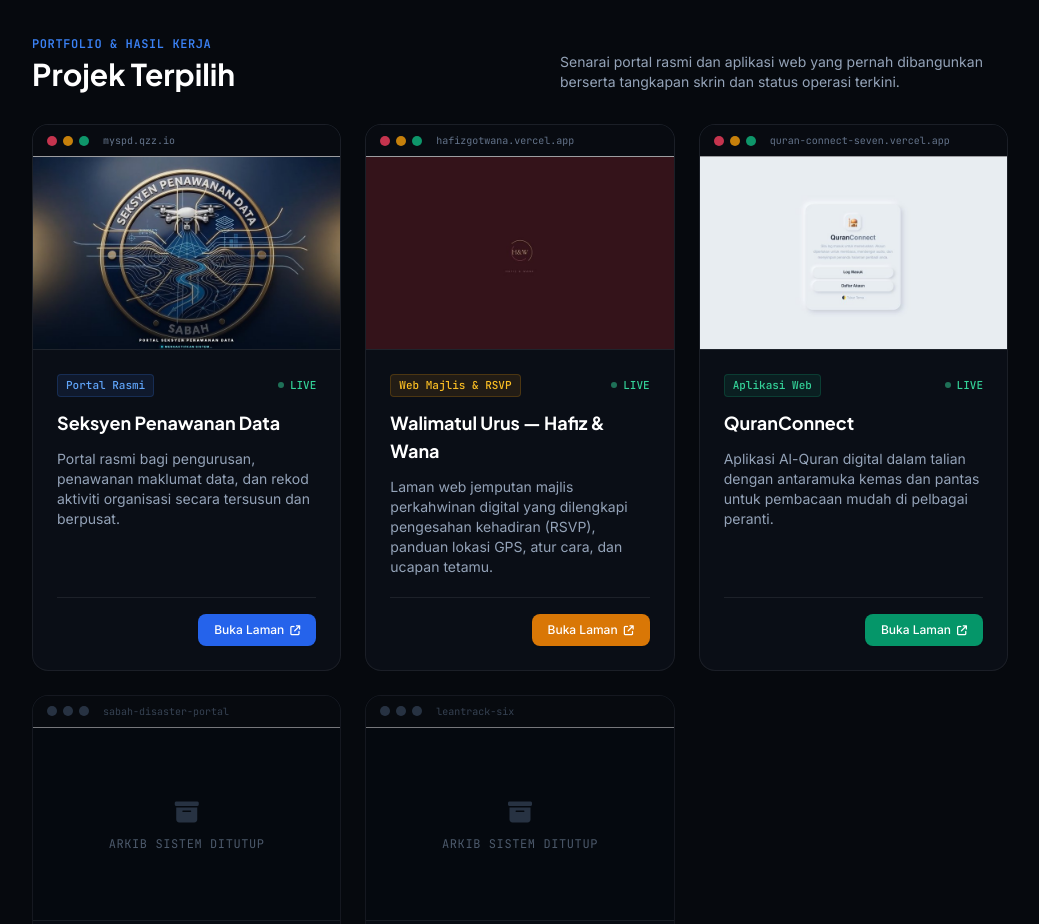
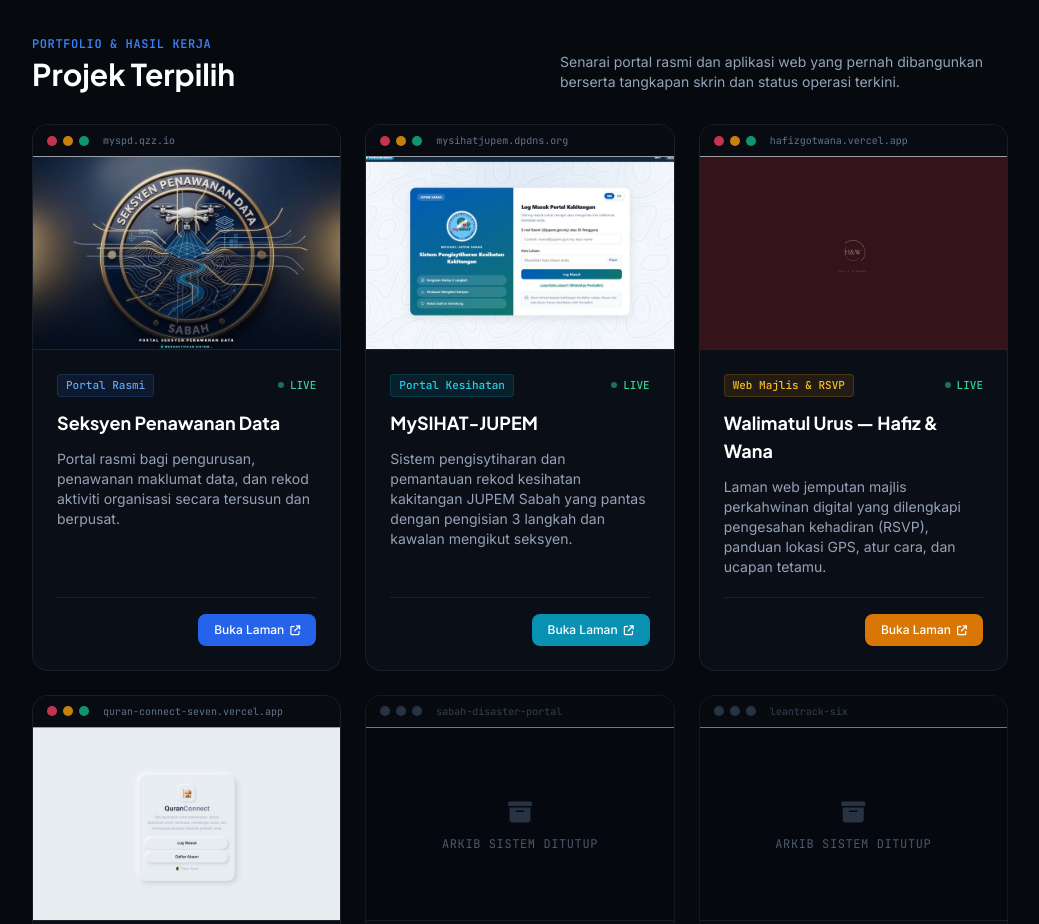
Before and after one commit to Faridexholic92/FaridTasim, a plain HTML site: page index.html in a window 1280 px wide. Shown: the part 860-1784 px from the top of the page, without its empty margins (120-1159 px from the left). Drawn offline with nearby package versions, Linux system fonts and the light colour scheme.

Commit message:
Add MySIHAT-JUPEM project card with live preview to portfolio

```diff
--- a/index.html
+++ b/index.html
@@ -407,6 +407,47 @@
             </div>
             <div class="pt-4 border-t border-surface-border flex items-center justify-end text-xs">
               <a href="https://www.myspd.qzz.io/" target="_blank" rel="noopener noreferrer" class="w-full sm:w-auto inline-flex items-center justify-center gap-1.5 px-4 py-2 bg-blue-600 hover:bg-blue-500 text-white rounded-lg font-medium transition shadow-sm active:scale-[0.98]">
+                <span data-i18n="btn_visit">Buka Laman</span>
+                <i class="fas fa-arrow-up-right-from-square text-[10px]"></i>
+              </a>
+            </div>
+          </div>
+        </div>
+
+        <!-- Project 2: MySIHAT-JUPEM (Active Live) -->
+        <div class="pro-card overflow-hidden flex flex-col justify-between group">
+          <!-- Browser Mockup Window Header & Screenshot -->
+          <div class="relative bg-surface-900 border-b border-surface-border overflow-hidden">
+            <div class="px-3.5 py-2 flex items-center gap-1.5 border-b border-surface-border/60 bg-surface-950/70">
+              <span class="w-2.5 h-2.5 rounded-full bg-rose-500/80 inline-block"></span>
+              <span class="w-2.5 h-2.5 rounded-full bg-amber-500/80 inline-block"></span>
+              <span class="w-2.5 h-2.5 rounded-full bg-emerald-500/80 inline-block"></span>
+              <span class="ml-2 text-[10px] font-mono text-slate-500 truncate">mysihatjupem.dpdns.org</span>
+            </div>
+            <div class="overflow-hidden aspect-[16/10] bg-surface-950">
+              <img src="preview_mysihat.jpg" alt="Pratonton MySIHAT-JUPEM" class="w-full h-full object-cover object-center group-hover:scale-105 transition-transform duration-500" loading="lazy">
+            </div>
+          </div>
+
+          <div class="p-5 sm:p-6 flex flex-col justify-between flex-1 space-y-5">
+            <div class="space-y-3">
+              <div class="flex items-center justify-between">
+                <span class="text-[11px] font-mono px-2 py-0.5 rounded bg-cyan-500/10 text-cyan-400 border border-cyan-500/20 font-medium" data-i18n="p_mysihat_badge">
+                  Portal Kesihatan
+                </span>
+                <span class="flex items-center gap-1.5 text-[11px] font-medium text-emerald-400 font-mono">
+                  <span class="w-1.5 h-1.5 rounded-full bg-emerald-400 animate-pulse"></span> LIVE
+                </span>
+              </div>
+              <h3 class="text-lg font-display font-bold text-white group-hover:text-cyan-400 transition">
+                MySIHAT-JUPEM
+              </h3>
+              <p class="text-slate-400 text-xs sm:text-sm leading-relaxed" data-i18n="p_mysihat_desc">
+                Sistem pengisytiharan dan pemantauan rekod kesihatan kakitangan JUPEM Sabah yang pantas dengan pengisian 3 langkah dan kawalan mengikut seksyen.
+              </p>
+            </div>
+            <div class="pt-4 border-t border-surface-border flex items-center justify-end text-xs">
+              <a href="https://mysihatjupem.dpdns.org/" target="_blank" rel="noopener noreferrer" class="w-full sm:w-auto inline-flex items-center justify-center gap-1.5 px-4 py-2 bg-cyan-600 hover:bg-cyan-500 text-white rounded-lg font-medium transition shadow-sm active:scale-[0.98]">
                 <span data-i18n="btn_visit">Buka Laman</span>
                 <i class="fas fa-arrow-up-right-from-square text-[10px]"></i>
               </a>
@@ -854,6 +895,8 @@
         projects_heading: "Projek Terpilih",
         projects_sub: "Senarai portal rasmi dan aplikasi web yang pernah dibangunkan berserta tangkapan skrin dan status operasi terkini.",
         p1_desc: "Portal rasmi bagi pengurusan, penawanan maklumat data, dan rekod aktiviti organisasi secara tersusun dan berpusat.",
+        p_mysihat_badge: "Portal Kesihatan",
+        p_mysihat_desc: "Sistem pengisytiharan dan pemantauan rekod kesihatan kakitangan JUPEM Sabah yang pantas dengan pengisian 3 langkah dan kawalan mengikut seksyen.",
         p2_desc: "Laman web jemputan majlis perkahwinan digital yang dilengkapi pengesahan kehadiran (RSVP), panduan lokasi GPS, atur cara, dan ucapan tetamu.",
         p3_desc: "Aplikasi Al-Quran digital dalam talian dengan antaramuka kemas dan pantas untuk pembacaan mudah di pelbagai peranti.",
         p4_desc: "Portal pemantauan pintar bencana negeri Sabah (banjir, amaran cuaca, situasi kecemasan) bagi membantu tindakan awal komuniti.",
@@ -913,6 +956,8 @@
         projects_heading: "Featured Projects",
         projects_sub: "A collection of official portals, web apps, and digital systems I've built with live screenshots and operational status.",
         p1_desc: "Official agency portal for centralizing organizational data capture, operations, and activity governance.",
+        p_mysihat_badge: "Health Portal",
+        p_mysihat_desc: "Staff health declaration and monitoring system for JUPEM Sabah featuring fast 3-step submission and section-level tracking.",
         p2_desc: "Interactive wedding invitation website featuring guest RSVP confirmation, GPS location navigation, event schedules, and guest wishes.",
         p3_desc: "Clean, accessible digital Quran reader designed for seamless study across mobile devices and desktop browsers.",
         p4_desc: "Smart disaster intelligence portal for Sabah state (monitoring floods, meteorological alerts, and emergency response).",
--- a/sitemap.xml
+++ b/sitemap.xml
@@ -2,7 +2,7 @@
 <urlset xmlns="http://www.sitemaps.org/schemas/sitemap/0.9">
   <url>
     <loc>https://faridtasim.dpdns.org/</loc>
-    <lastmod>2026-11-26</lastmod>
+    <lastmod>2026-11-27</lastmod>
     <changefreq>weekly</changefreq>
     <priority>1.0</priority>
   </url>
```
Also changed, not shown: preview_mysihat.jpg (added).
